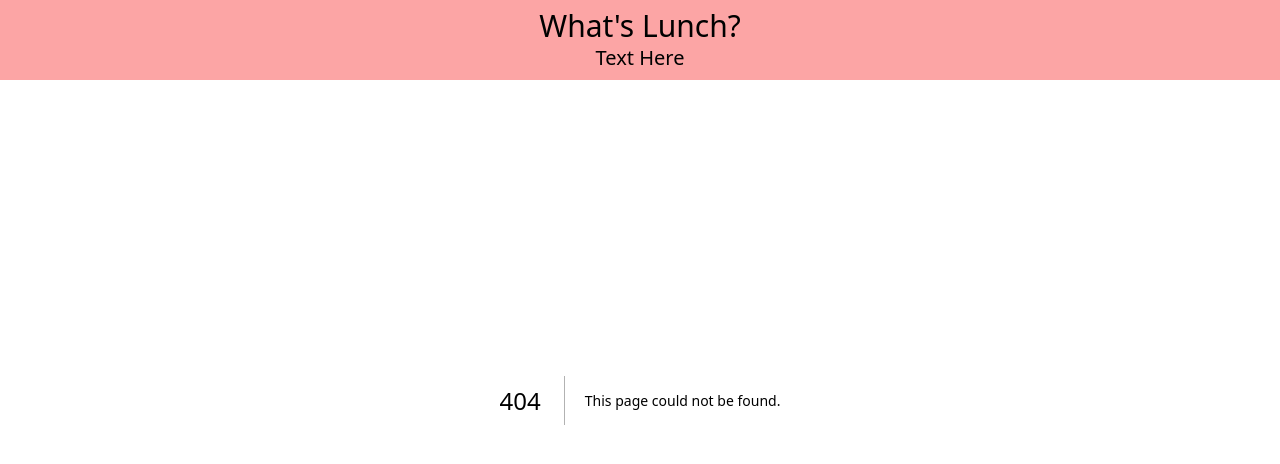
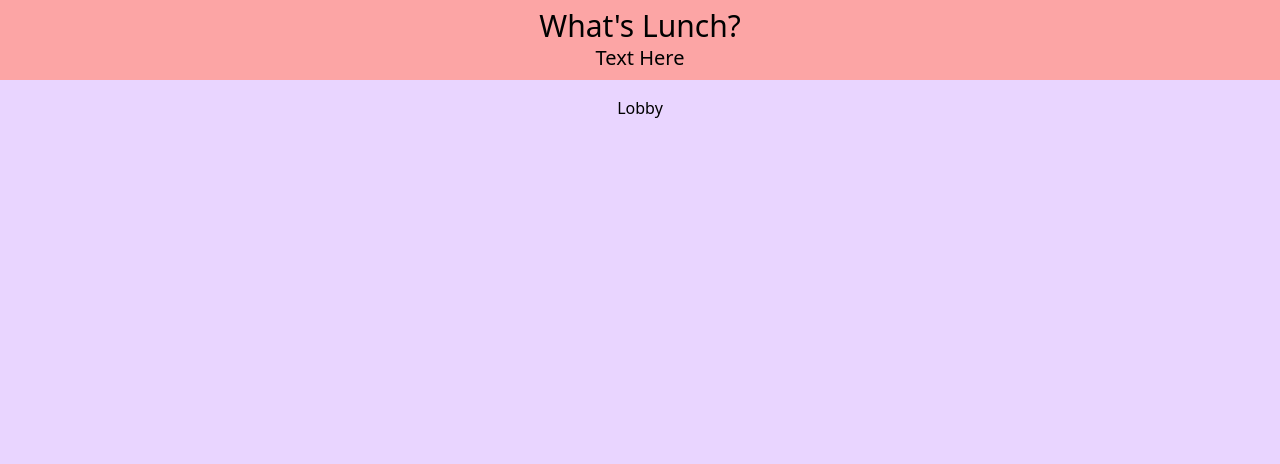
Before and after one commit to Daverhan/wheres-lunch-web-app, a Next.js app: page /create_selections in a window 1280 px wide. Before the commit this address had no page. Shown: the top 464 px of the page. Built offline with nearby package versions, Linux system fonts and the light colour scheme.

Commit message:
Add create selections page

```diff
--- /dev/null
+++ b/src/app/create_selections/page.tsx
@@ -0,0 +1,5 @@
+import Lobby from "../../components/Lobby";
+
+export default function CreateSelectionsPage() {
+  return <Lobby />;
+}
--- a/src/app/enter_details/page.tsx
+++ /dev/null
@@ -1,5 +0,0 @@
-import EnterDetails from "../../components/EnterDetails";
-
-export default function EnterDetailsPage() {
-  return <EnterDetails />;
-}
--- a/src/components/EnterRoomCode.tsx
+++ b/src/components/EnterRoomCode.tsx
@@ -18,7 +18,7 @@ export default function EnterRoomCode() {
     if (response.ok) {
       const responseJSON = await response.json();
       console.log(responseJSON.roomCode);
-      router.push("/enter_details");
+      router.push("/create_selections");
     }
   };
 
--- a/src/components/EnterDetails.tsx
+++ b/src/components/Lobby.tsx
@@ -1,7 +1,7 @@
-export default function EnterDetails() {
+export default function Lobby() {
   return (
     <section className="flex flex-col mt-20 bg-purple-200 min-h-screen-adjusted">
-      <h2 className="text-center mt-4">Enter Details Page</h2>
+      <h2 className="text-center mt-4">Lobby</h2>
     </section>
   );
 }
```
